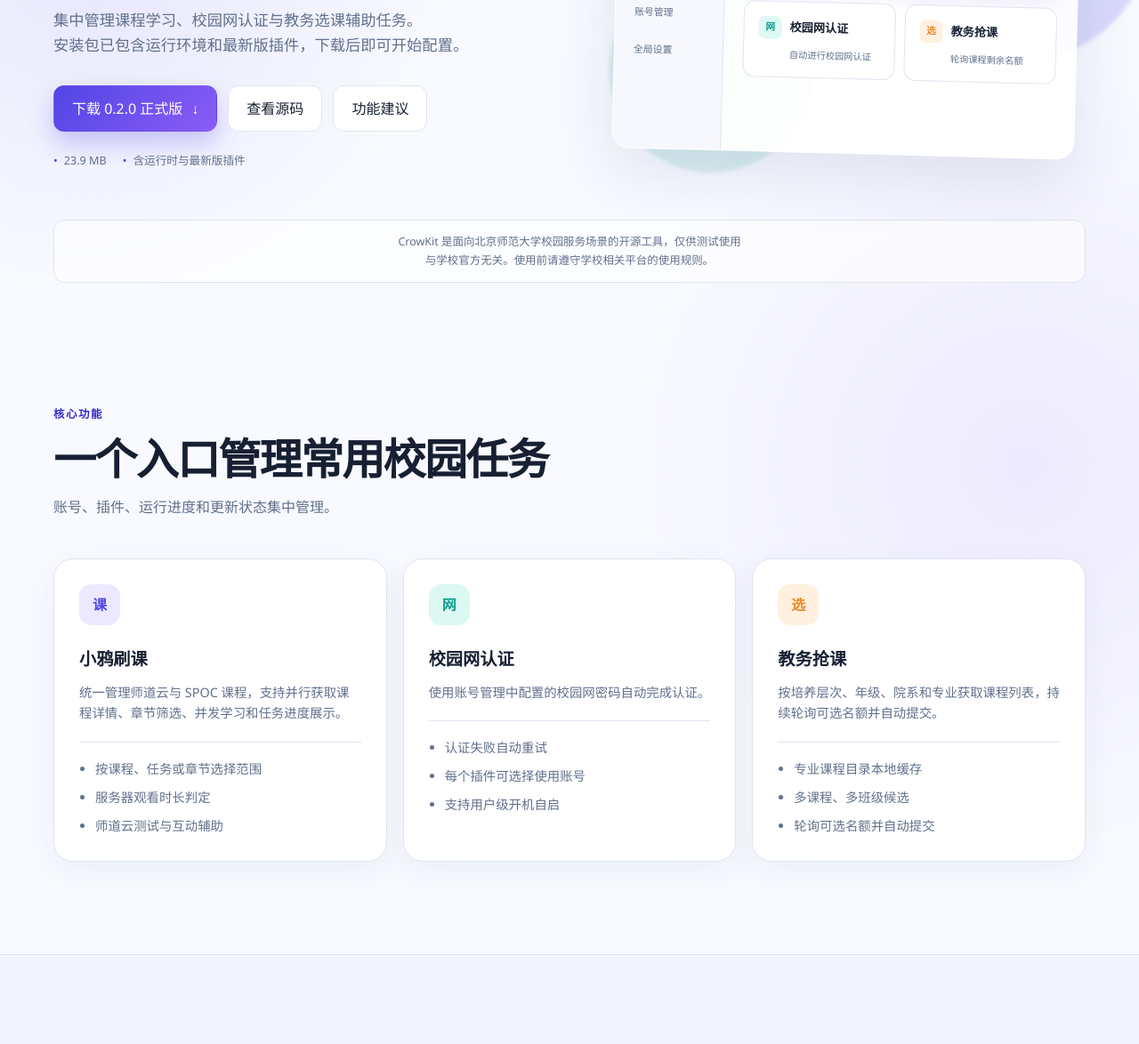
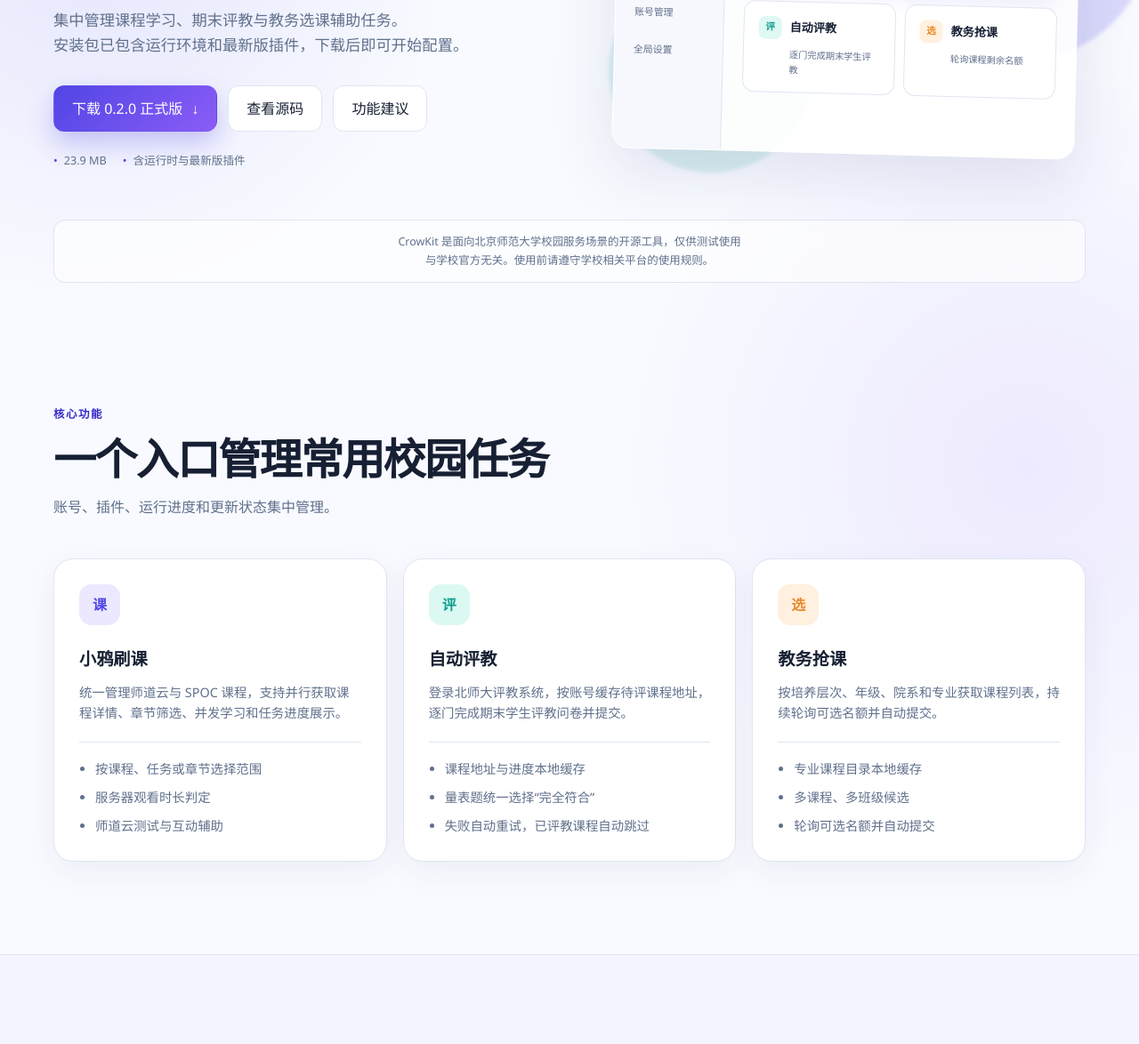
Before and after one commit to bntool/bntool.github.io, a plain HTML site: page index.html in a window 1280 px wide. Shown: the part 406-1580 px from the top of the page at 89% size. Drawn offline with Linux system fonts and the light colour scheme.

Commit message:
feat: showcase automatic course evaluation

```diff
--- a/index.html
+++ b/index.html
@@ -7,7 +7,7 @@
   <meta name="description" content="CrowKit 是面向北师大校园学习场景的 Windows 11 桌面工具箱，安装包附带 Python 运行时和最新版插件。">
   <meta name="theme-color" content="#4f46e5">
   <meta property="og:title" content="CrowKit｜小鸦工具箱">
-  <meta property="og:description" content="安装即用的校园学习桌面工具，附带 小鸦刷课、校园网认证与教务抢课。">
+  <meta property="og:description" content="安装即用的校园学习桌面工具，附带 小鸦刷课、自动评教与教务抢课。">
   <meta property="og:type" content="website">
   <meta property="og:image" content="./assets/crowkit.png">
   <link rel="icon" type="image/svg+xml" href="./assets/crowkit.svg">
@@ -45,7 +45,7 @@
           </div>
           <h1>让校园学习生活<br><span>更简单一点。</span></h1>
           <p class="hero-lead">
-            集中管理课程学习、校园网认证与教务选课辅助任务。<br>
+            集中管理课程学习、期末评教与教务选课辅助任务。<br>
             安装包已包含运行环境和最新版插件，下载后即可开始配置。
           </p>
           <div class="hero-actions">
@@ -92,10 +92,10 @@
                 <div class="mini-row">
                   <div class="mini-card">
                     <div>
-                      <span class="mini-icon green">网</span>
-                      <strong>校园网认证</strong>
+                      <span class="mini-icon green">评</span>
+                      <strong>自动评教</strong>
                     </div>
-                    <small>自动进行校园网认证</small>
+                    <small>逐门完成期末学生评教</small>
                   </div>
                   <div class="mini-card">
                     <div>
@@ -137,13 +137,13 @@
             </ul>
           </article>
           <article class="feature-card">
-            <span class="feature-icon teal">网</span>
-            <h3>校园网认证</h3>
-              <p>使用账号管理中配置的校园网密码自动完成认证。</p>
+            <span class="feature-icon teal">评</span>
+            <h3>自动评教</h3>
+            <p>登录北师大评教系统，按账号缓存待评课程地址，逐门完成期末学生评教问卷并提交。</p>
             <ul>
-              <li>认证失败自动重试</li>
-              <li>每个插件可选择使用账号</li>
-              <li>支持用户级开机自启</li>
+              <li>课程地址与进度本地缓存</li>
+              <li>量表题统一选择“完全符合”</li>
+              <li>失败自动重试，已评教课程自动跳过</li>
             </ul>
           </article>
           <article class="feature-card">
@@ -205,7 +205,7 @@
             <span class="step-number">02</span>
             <div>
               <h3>添加账号</h3>
-              <p>在“账号管理”中添加统一身份认证账号；需要校园网认证时填写对应的校园网密码。</p>
+              <p>在“账号管理”中添加统一身份认证账号；如使用校园网认证插件，可填写对应的校园网密码。</p>
             </div>
           </li>
           <li>
```
